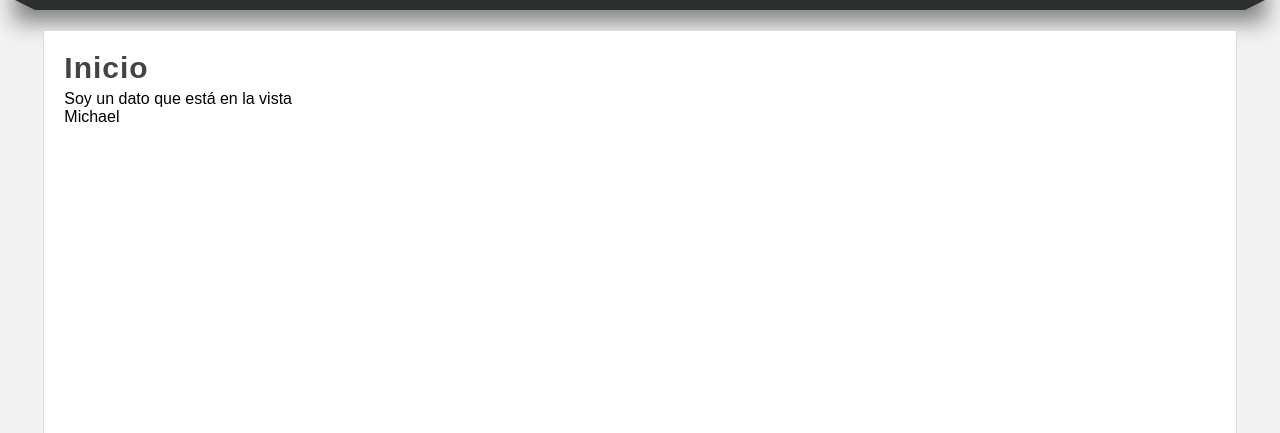
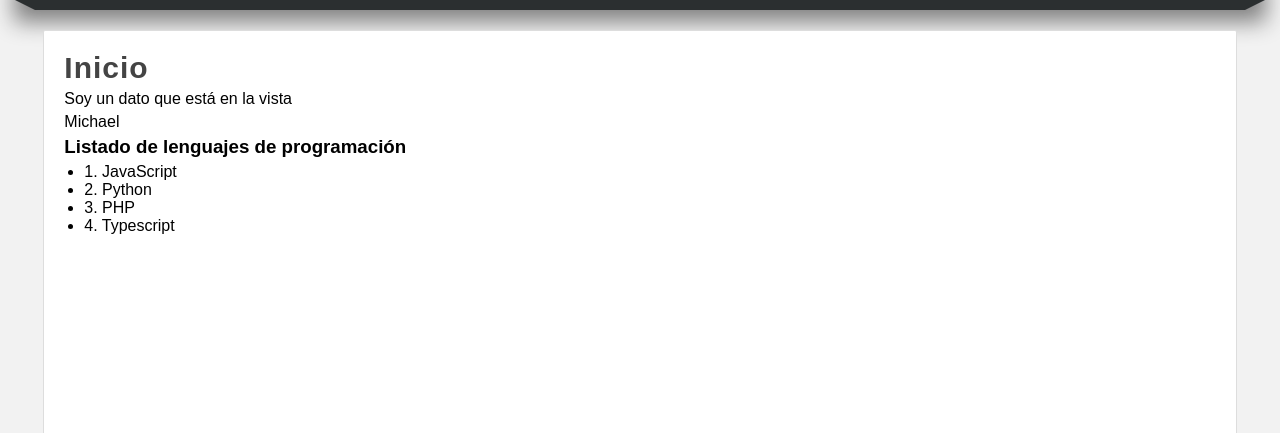
Before and after one commit to MaikolSoro/python, a Django app: page / in a window 1280 px wide. Shown: the part 182-615 px from the top of the page. Run offline with Django 3.2, Linux system fonts and the light colour scheme.

Commit message:
bucles for y sus funcionalidades entra del bucle en plantillas

```diff
--- a/backend/app/static/css/styles.css
+++ b/backend/app/static/css/styles.css
@@ -4,6 +4,14 @@
 	padding: 0px;
 	font-family: sans-serif, Arial, Helvetica, sans-serif;
 	text-decoration: none;
+}
+.box p,.box h2,.box h3,.box ul {
+	margin-top: 5px;
+	margin-bottom: 5px;
+}
+.box ul, .box ol {
+	margin-left: 20px;
+	margin-bottom: 10px;
 }
 body{
 	background-color: #F2F2F2;
--- a/backend/app/templates/index.html
+++ b/backend/app/templates/index.html
@@ -16,4 +16,12 @@
 <strong>El nombre no existe o no coincide</strong>
 {% endif %}
 
+	<h3>Listado de lenguajes de programación</h3>
+	<ul>
+	{% for language in languages %}
+		<li>{{forloop.counter}}. {{language}} </li>
+		{% empty %}
+		<p>No hay lenguajes Que mostrar</P>
+	{% endfor %}
+	</ul>
 {% endblock %}
--- a/backend/app/views.py
+++ b/backend/app/views.py
@@ -9,10 +9,13 @@
 		<h1>Inicio</h1>
 	"""
 	name = 'Michael'
+	languages = ['JavaScript', 'Python', 'PHP', 'Typescript']
+
 	return render(request, 'index.html', {
 		'title' : 'Inicio',
 		'mi_variable': 'Soy un dato que está en la vista',
-		'name': name
+		'name': name,
+		'languages': languages
 	})
 
 def app(request):
```
